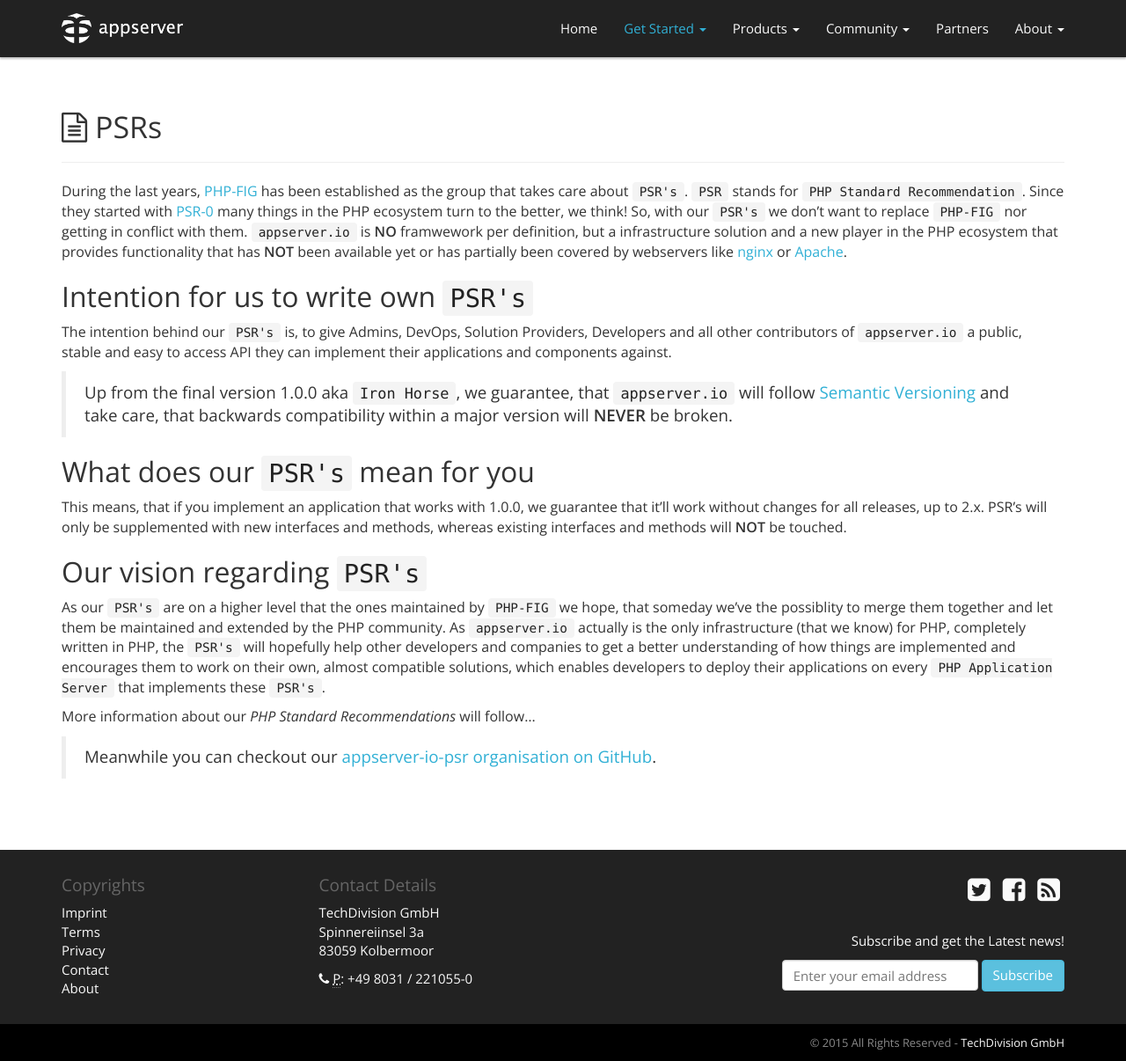
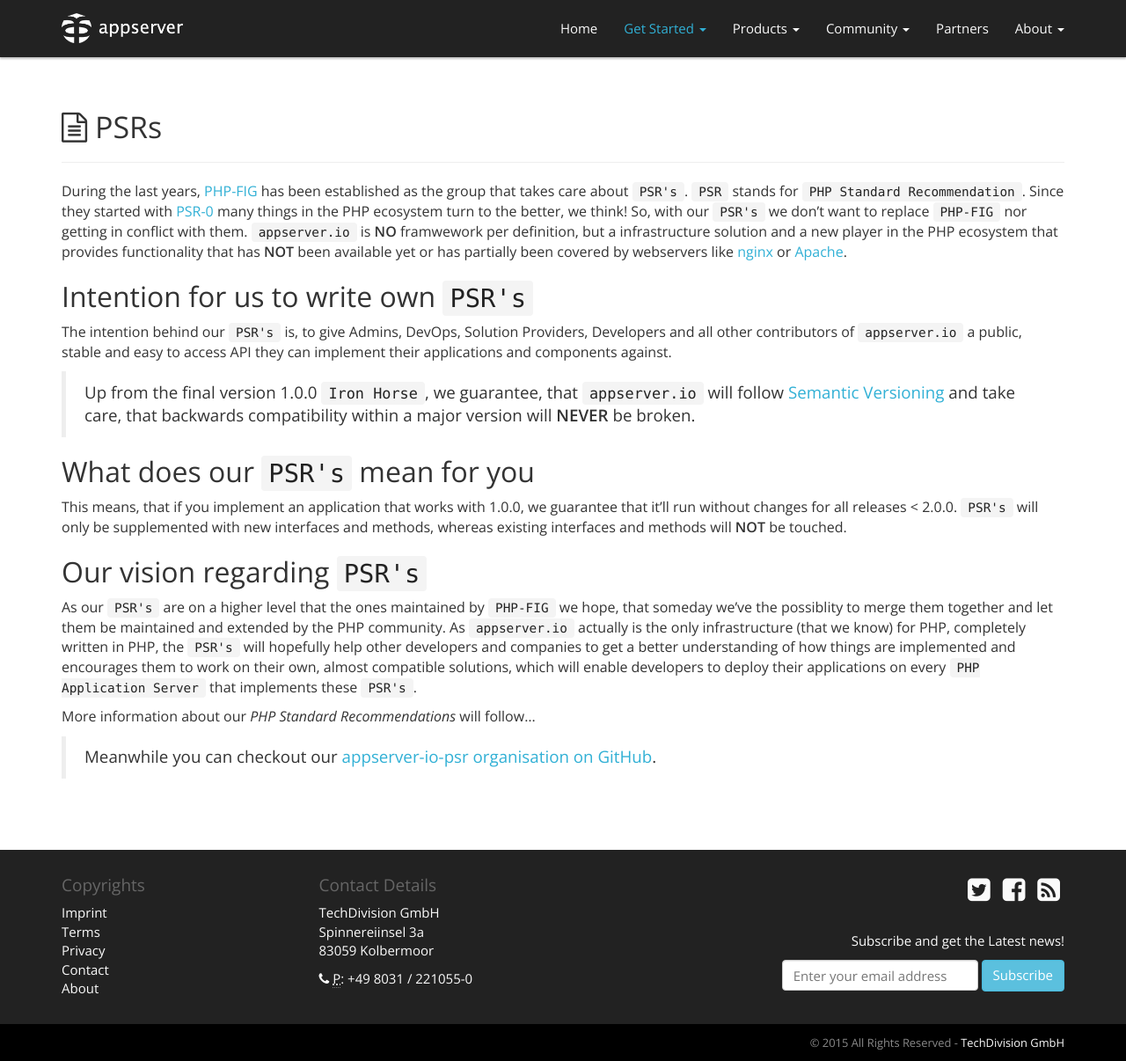
Before and after one commit to appserver-io/appserver, a Jekyll site: the page built from get-started/psrs.md, in a window 1280 px wide and 1206 px high. Shown: the whole window at 88% size. Built offline with Jekyll 4.4.1, drawn with Linux system fonts in a browser that asks for light colours; nearby versions of some CDN libraries; library files that are not in the unit come from our copies; Markdown is read by kramdown in place of the engine named in the settings.

Commit message:
Update psrs.md

```diff
--- a/get-started/psrs.md
+++ b/get-started/psrs.md
@@ -15,15 +15,15 @@
 
 The intention behind our `PSR's` is, to give Admins, DevOps, Solution Providers, Developers and all other contributors of `appserver.io` a public, stable and easy to access API they can implement their applications and components against.
 
-> Up from the final version 1.0.0 aka `Iron Horse`, we guarantee, that `appserver.io` will follow [Semantic Versioning](http://semver.org) and take care, that backwards compatibility within a major version will **NEVER** be broken.
+> Up from the final version 1.0.0 `Iron Horse`, we guarantee, that `appserver.io` will follow [Semantic Versioning](http://semver.org) and take care, that backwards compatibility within a major version will **NEVER** be broken.
 
 ## What does our `PSR's` mean for you
 
-This means, that if you implement an application that works with 1.0.0, we guarantee that it'll work without changes for all releases, up to 2.x. PSR's will only be supplemented with new interfaces and methods, whereas existing interfaces and methods will **NOT** be touched.
+This means, that if you implement an application that works with 1.0.0, we guarantee that it'll run without changes for all releases < 2.0.0. `PSR's` will only be supplemented with new interfaces and methods, whereas existing interfaces and methods will **NOT** be touched.
 
 ## Our vision regarding `PSR's`
 
-As our `PSR's` are on a higher level that the ones maintained by `PHP-FIG` we hope, that someday we've the possiblity to merge them together and let them be maintained and extended by the PHP community. As `appserver.io` actually is the only infrastructure (that we know) for PHP, completely written in PHP, the `PSR's` will hopefully help other developers and companies to get a better understanding of how things are implemented and encourages them to work on their own, almost compatible solutions, which enables developers to deploy their applications on every `PHP Application Server` that implements these `PSR's`.
+As our `PSR's` are on a higher level that the ones maintained by `PHP-FIG` we hope, that someday we've the possiblity to merge them together and let them be maintained and extended by the PHP community. As `appserver.io` actually is the only infrastructure (that we know) for PHP, completely written in PHP, the `PSR's` will hopefully help other developers and companies to get a better understanding of how things are implemented and encourages them to work on their own, almost compatible solutions, which will enable developers to deploy their applications on every `PHP Application Server` that implements these `PSR's`.
 
 More information about our *PHP Standard Recommendations* will follow...
 
```
